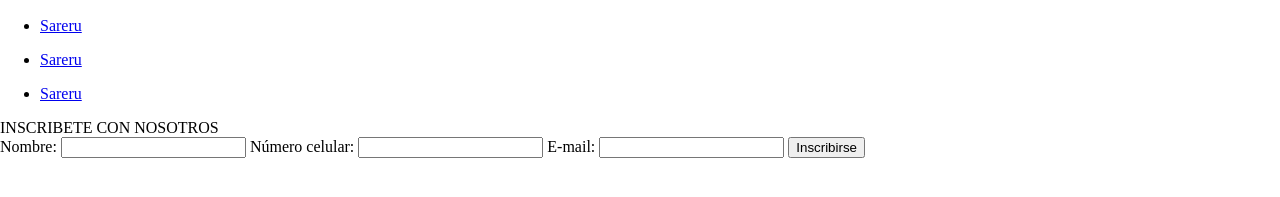
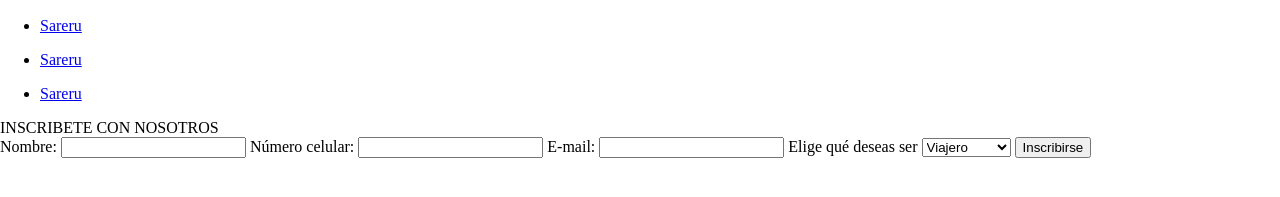
Before and after one commit to carlosfpj/sareru, a plain HTML site: page index.html in a window 1280 px wide. Shown: the part 119-316 px from the top of the page. Drawn offline with Linux system fonts and the light colour scheme.

Commit message:
1
changes in index.html

```diff
--- a/index.html
+++ b/index.html
@@ -3,7 +3,7 @@
     <head>
         <title>Sareru</title>
         <link rel="stylesheet" href="css/sareru.css">
-        <meta charset="UTF-8">
+        <meta charset="utf-8">
     </head>
 <body>
     <section id="header" class="header">
@@ -38,7 +38,13 @@
         <input type="text" required id="tel" name="tel">
 
         <label for="email">E-mail:</label>
-        <input type="email" required id="email" name="email">
+        <input type="text" required id="email" name="email">
+
+        <label for="tipo">Elige qué deseas ser</label>
+        <select name="tipo">
+            <option value="viajero">Viajero</option>
+            <option value="comprador">Comprador</option>
+        </select>
 
         <input type="submit" value="Inscribirse">
     </form>
```
